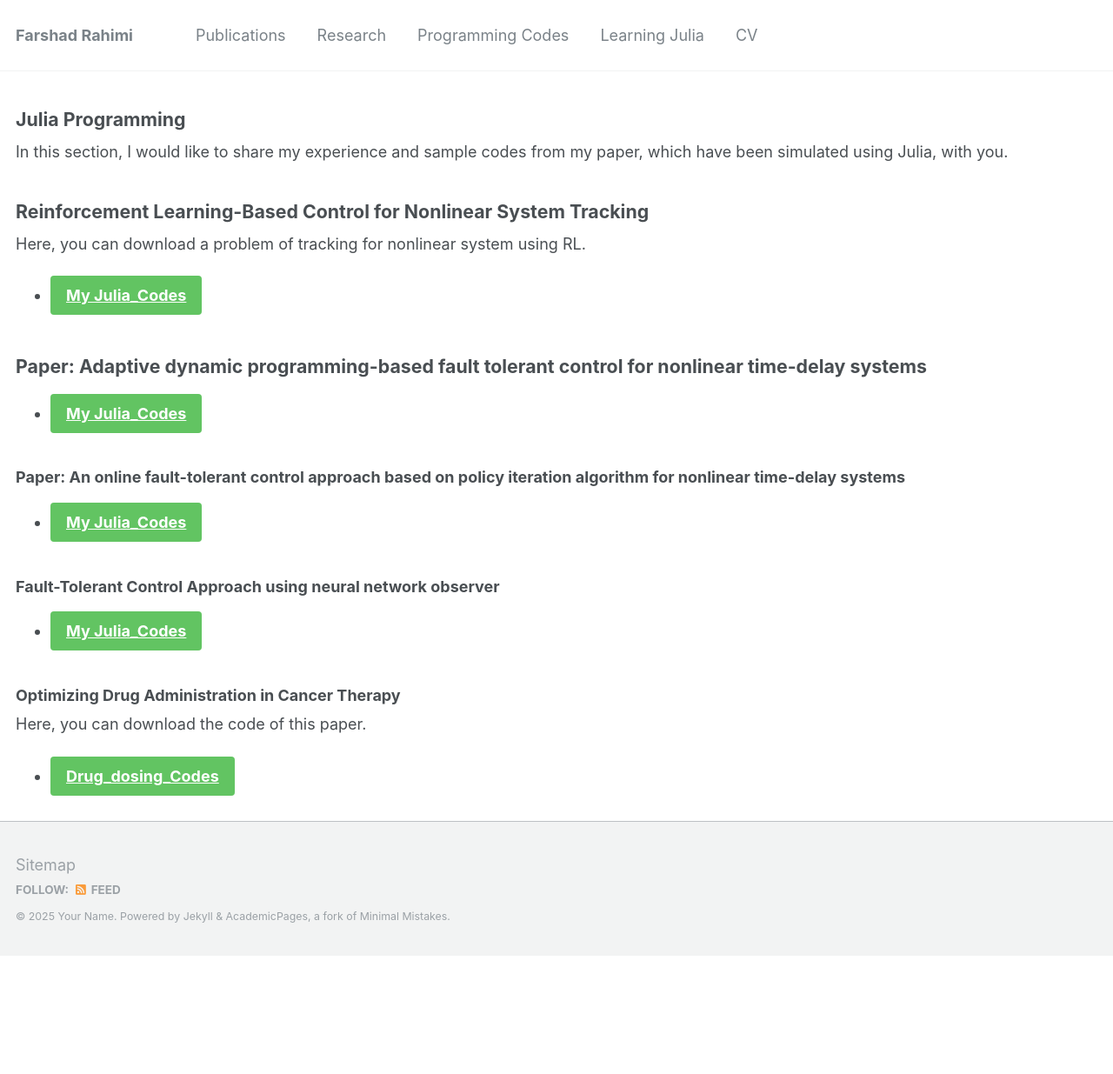
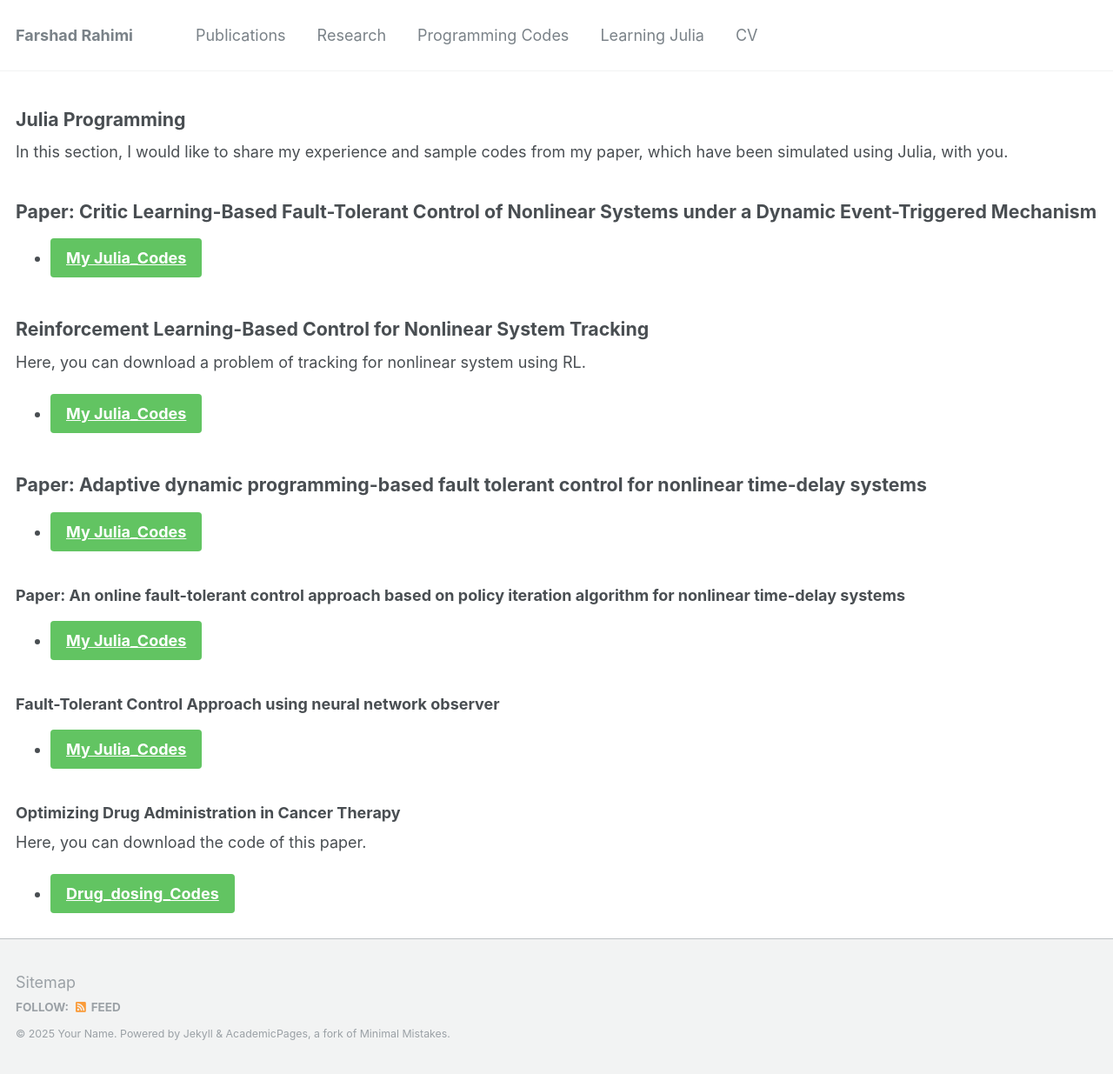
Before and after one commit to Farshad-Rahimi/FarshadRahimi, a Jekyll site: the page built from _teaching/2015-spring-teaching-3.md, in a window 1280 px wide. Shown: the whole page at 87% size. Built offline with Jekyll 4.4.1, drawn with Linux system fonts in a browser that asks for light colours; before the commit the page ends 1099 px from its top, so only the background shows below that.

Commit message:
Update 2015-spring-teaching-3.md

```diff
--- a/_teaching/2015-spring-teaching-3.md
+++ b/_teaching/2015-spring-teaching-3.md
@@ -10,6 +10,10 @@ code: true
 {: .text-justify style="font-size: 16pt" reversed="reversed"}
 #### Julia Programming
 In this section, I would like to share my experience and sample codes from my paper, which have been simulated using Julia, with you.
+
+{: .text-justify style="font-size: 16pt" reversed="reversed"}
+### Paper: Critic Learning-Based Fault-Tolerant Control of Nonlinear Systems under a Dynamic Event-Triggered Mechanism
+- [My Julia_Codes](https://farshad-rahimi.github.io/FarshadRahimi/files/paper_event.rar){: .btn .btn--success .btn--large}
 
 {: .text-justify style="font-size: 16pt" reversed="reversed"}
 ### Reinforcement Learning-Based Control for Nonlinear System Tracking
```
